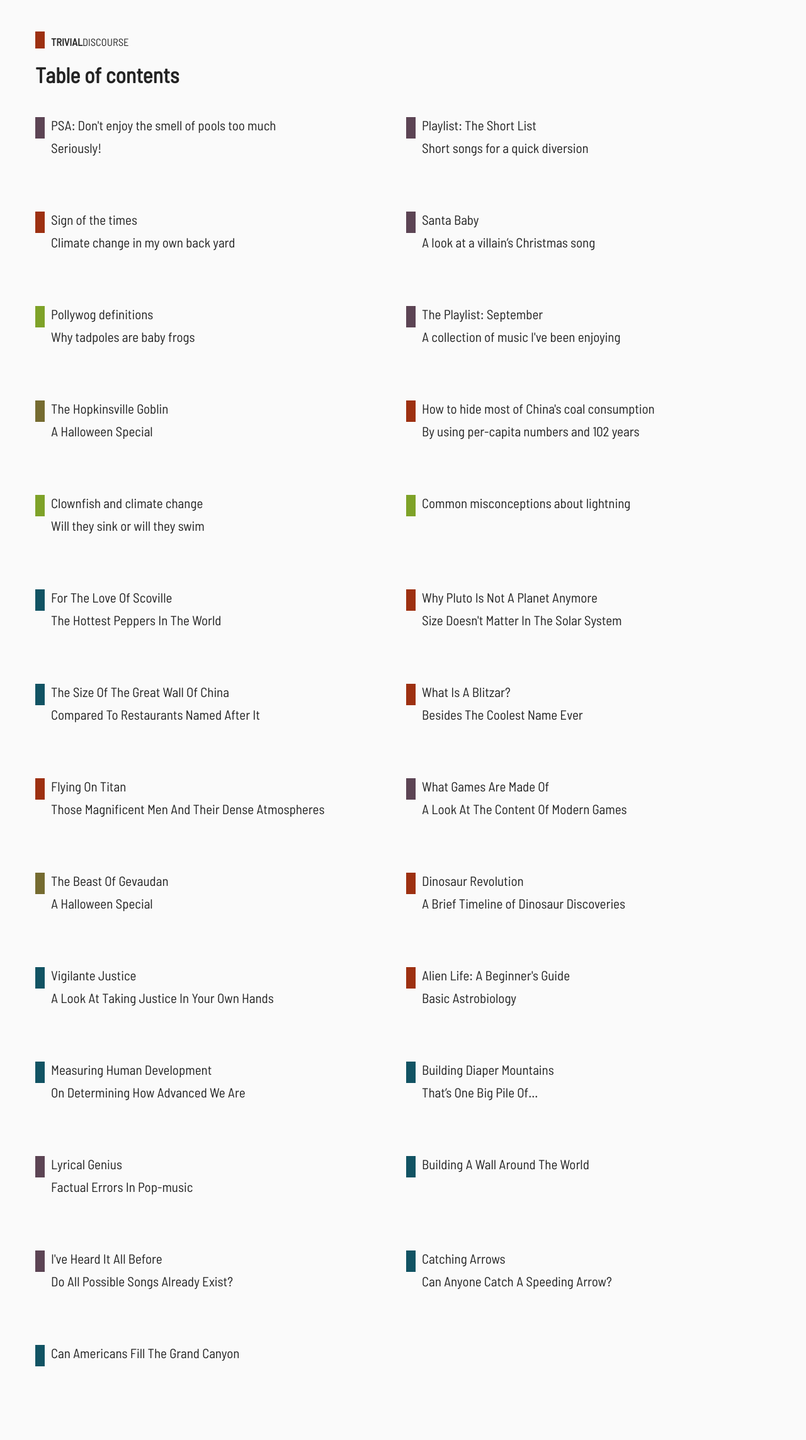
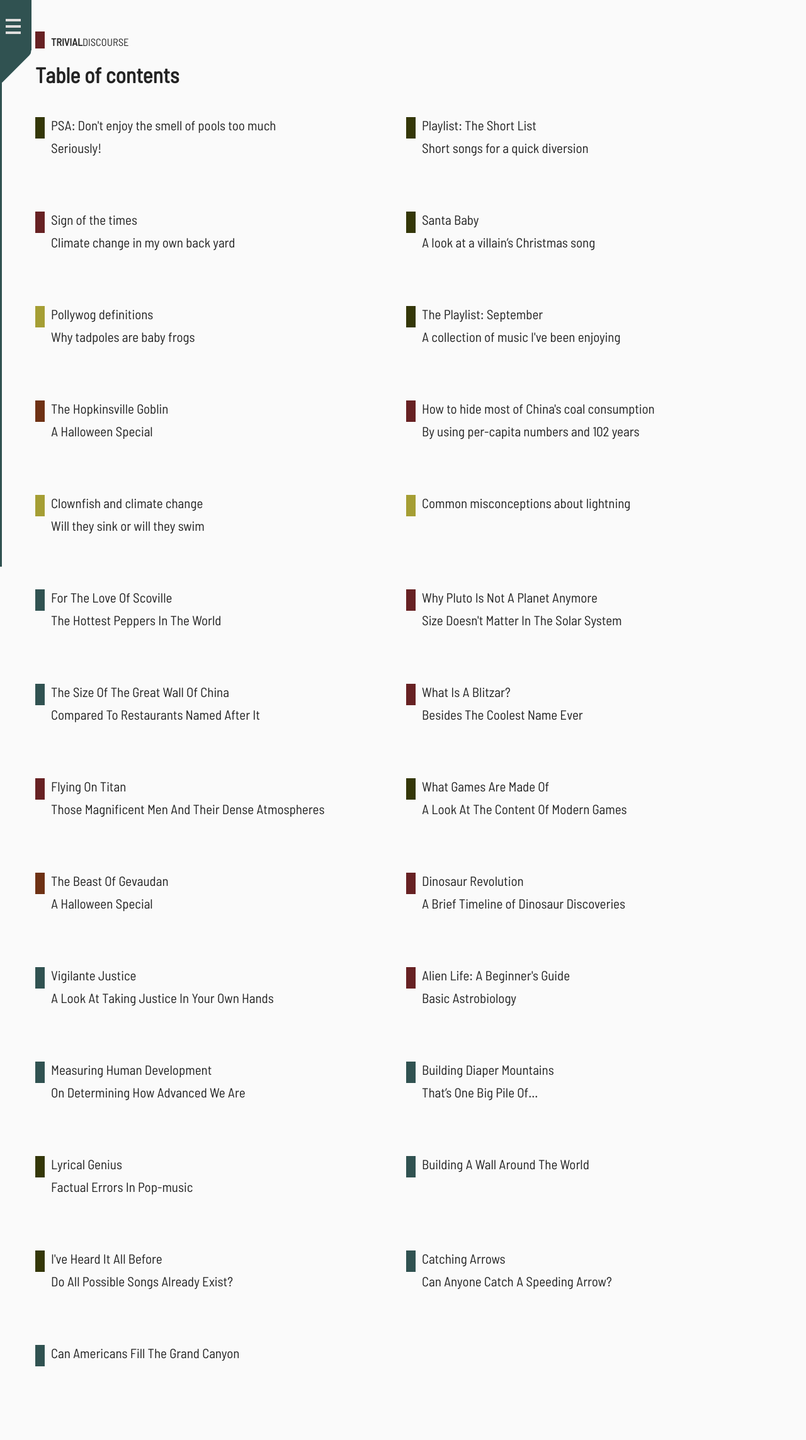
Before and after one commit to PieterHeijman/PieterHeijman.github.io, a Jekyll site: the page built from index.html, in a window 1280 px wide. Shown: the whole page at 63% size. Built offline with Jekyll 4.4.1, drawn with Linux system fonts in a browser that asks for light colours.

Commit message:
[TASK] Navigation menu
Added navigation menu and new color
palette called "Howl's".

```diff
--- /dev/null
+++ b/_includes/nav.html
@@ -0,0 +1,22 @@
+<div class="navigation">
+  <input type="checkbox" name="show-nav" class="show-nav">
+  <div class="hamburger">
+    <span></span>
+    <span></span>
+    <span></span>
+  </div>
+  <nav class="main-navigation">
+    <div class="title">Navigation</div>
+    <ul>
+      <li>
+        <a href="/">To the <em>table of contents</em></a>
+      </li>
+    </ul>
+    <div class="divider">Most recent articles</div>
+    <ul class="recent">
+      {% for post in site.posts limit:3 %}
+      <li><a href="{{ post.url }}">{{ post.title }}</a></li>
+      {% endfor %}
+    </ul>
+  </nav>
+</div>
--- a/_layouts/default.html
+++ b/_layouts/default.html
@@ -4,6 +4,7 @@
   {% include head.html %}
 
   <body class="{{page.category}}">
+    {% include nav.html %}
 
     <main>
       <div class="page-content">
--- a/_sass/_base.scss
+++ b/_sass/_base.scss
@@ -59,13 +59,6 @@ nav {
 }
 
 @media all and (max-width:800px) {
-  nav {
-    position: absolute;
-    height: 50px;
-    top: 15px;
-    margin-top: 0px;
-  }
-
   article {
     width: 90vw;
     margin-left: auto;
@@ -122,6 +115,7 @@ nav {
     display: grid;
     grid-template-columns: 1fr;
     grid-template-rows: auto;
+    margin-top: 100px;
   }
 
   aside.right {
@@ -197,6 +191,7 @@ article h1.title,
 article h2.title {
   text-align: left;
   color: #131313;
+  font-weight: 900;
   letter-spacing: .15em;
   text-shadow:
     1px 1px 0 #c6c4c4,
@@ -360,7 +355,7 @@ i.right {
 
 article p a,
 aside a,
-.menu a {
+.main-navigation a {
   text-decoration: none;
   border-bottom: 2px solid #ccc;
   cursor: pointer;
@@ -371,8 +366,8 @@ article p a:hover,
 article p a:focus,
 aside a:hover,
 aside a:focus,
-.menu a:hover,
-.menu a:focus {
+.main-navigation a:hover,
+.main-navigation a:focus {
   border-color: #434343;
 }
 
@@ -426,9 +421,19 @@ article p.title a {
   background-color: $world;
 }
 
+.world article h1.title,
+.world article h2.title {
+  color: $world;
+}
+
 .nature .logo::before,
 .index-item.nature h1::before {
   background-color: $nature;
+}
+
+.nature article h1.title,
+.nature article h2.title {
+  color: $nature;
 }
 
 .science .logo::before,
@@ -436,9 +441,19 @@ article p.title a {
   background-color: $science;
 }
 
+.science article h1.title,
+.science article h2.title {
+  color: $science;
+}
+
 .entertainment .logo::before,
 .index-item.entertainment h1::before {
   background-color: $entertainment;
+}
+
+.entertainment article h1.title,
+.entertainment article h2.title {
+  color: $entertainment;
 }
 
 .legend .logo::before,
@@ -446,26 +461,10 @@ article p.title a {
   background-color: $legend;
 }
 
-.world .hamburger {
-  color: $world;
-}
-
-.nature .hamburger {
-  color: $nature;
-}
-
-.science .hamburger {
-  color: $science;
-}
-
-.entertainment .hamburger {
-  color: $entertainment;
-}
-
-.legend .hamburger {
+.legend article h1.title,
+.legend article h2.title {
   color: $legend;
 }
-
 
 .logo a {
   text-decoration: none;
@@ -509,3 +508,203 @@ a.index-item {
 .img-responsive {
   width: 100%;
 }
+
+.navigation {
+  position: fixed;
+  top: 0;
+  left: 0;
+  z-index: 999;
+
+  .hamburger {
+    position: absolute;
+    left: 9px;
+    top: 30px;
+    width: 24px;
+    height: 24px;
+    z-index: 999;
+    transform: translateX(0);
+    transition: transform 0.3s linear;
+
+    &:before {
+      content: '';
+      display: block;
+      background-color: $world;
+      width: 50px;
+      height: 100px;
+      position: absolute;
+      top: -50px;
+      left: -9px;
+    }
+
+    &:after {
+      content: '';
+      top: 11px;
+      background-color: $world;
+      width: 80px;
+      transform: rotate(45deg);
+      height: 80px;
+      left: -52px;
+      display: block;
+      z-index: -1;
+      position: absolute;
+      border-radius: 10px;
+    }
+
+    span {
+      background-color: #dfdddc;
+      width: 24px;
+      height: 4px;
+      display: block;
+      position: absolute;
+      left: 0px;
+      pointer-events: none;
+
+      &:first-child {
+        top: 0px;
+      }
+
+      &:nth-child(2) {
+        top: 10px;
+      }
+
+      &:nth-child(3) {
+        top: 20px;
+      }
+    }
+
+  }
+
+  .show-nav {
+    position: absolute;
+    left: 9px;
+    top: 30px;
+    width: 24px;
+    height: 24px;
+    margin: 0;
+    opacity: 0;
+    z-index: 1000;
+    transition: transform 0.3s linear;
+    cursor: pointer;
+
+    &:checked {
+      & ~ .main-navigation,
+      & ~ .hamburger {
+        transform: translateX(247px);
+      }
+
+      transform: translateX(247px);
+    }
+  }
+
+  .main-navigation {
+    position: absolute;
+    margin-top: 0;
+    left: -247px;
+    width: 250px;
+    transform: translateX(0);
+    top: 0;
+    height: 100vh;
+    background-color: $world;
+    padding-right: 50px;
+    padding-top: 30px;
+    padding-left: 15px;
+    transition: transform 0.3s linear;
+
+    ul {
+      list-style: none;
+      padding-left: 0;
+
+      a {
+        color: $white;
+        border-color: transparent;
+
+        &:hover,
+        &:active {
+          border-color: $white;
+        }
+      }
+    }
+  }
+
+  .title {
+    color: $white;
+    line-height: 24px;
+  }
+
+  .divider {
+    color: $white;
+    font-weight: 900;
+  }
+
+  .recent {
+    li {
+      margin-bottom: 1rem;
+    }
+  }
+}
+
+.world .navigation {
+  .hamburger {
+    &:before,
+    &:after {
+      background-color: $world;
+    }
+  }
+
+  .main-navigation {
+    background-color: $world;
+  }
+}
+
+.entertainment .navigation {
+  .hamburger {
+    &:before,
+    &:after {
+      background-color: $entertainment;
+    }
+  }
+
+  .main-navigation {
+    background-color: $entertainment;
+  }
+}
+
+.nature .navigation {
+  .hamburger {
+    &:before,
+    &:after {
+      background-color: $nature;
+    }
+  }
+
+  .main-navigation {
+    background-color: $nature;
+  }
+}
+
+.legend .navigation {
+  .hamburger {
+    &:before,
+    &:after {
+      background-color: $legend;
+    }
+  }
+
+  .main-navigation {
+    background-color: $legend;
+  }
+}
+
+
+.science .navigation {
+  .hamburger {
+    &:before,
+    &:after {
+      background-color: $science;
+    }
+  }
+
+  .main-navigation {
+    background-color: $science;
+  }
+}
--- a/_sass/_variables.scss
+++ b/_sass/_variables.scss
@@ -11,8 +11,8 @@ $font-small: .7862em;
 $white: #fafafa;
 $black: #232323;
 
-$world: #115363;
-$nature: #7ea228;
-$science: #9d3011;
-$entertainment: #5c4454;
-$legend: #756b30;
+$world: #305251;
+$nature: #a59e34;
+$science: #672123;
+$entertainment: #343708;
+$legend: #6e3114;
--- a/index.html
+++ b/index.html
@@ -24,6 +24,6 @@ sitemap:
       <h2>&nbsp;</h2>
       {% endif %}
     </a>
-  {% endfor %}
+    {% endfor %}
   </div>
 </div>
```
